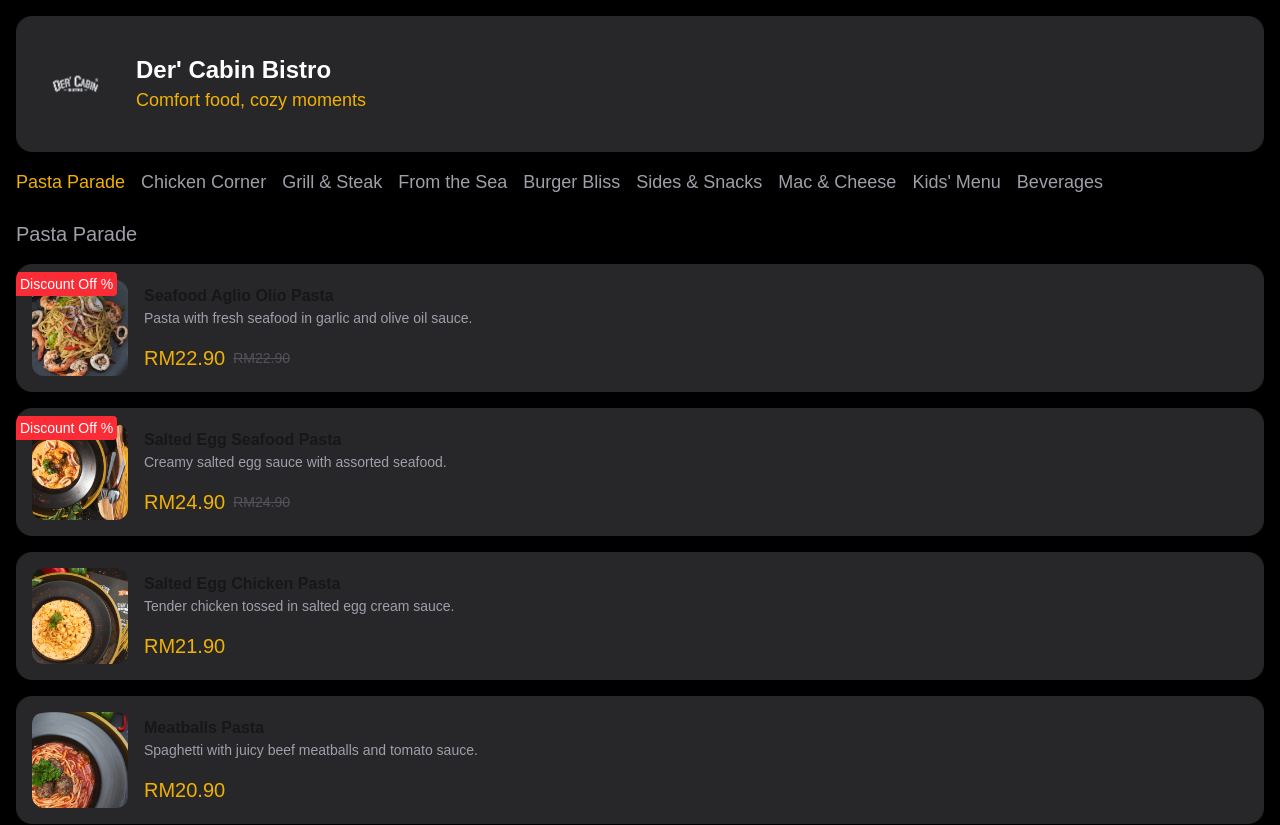
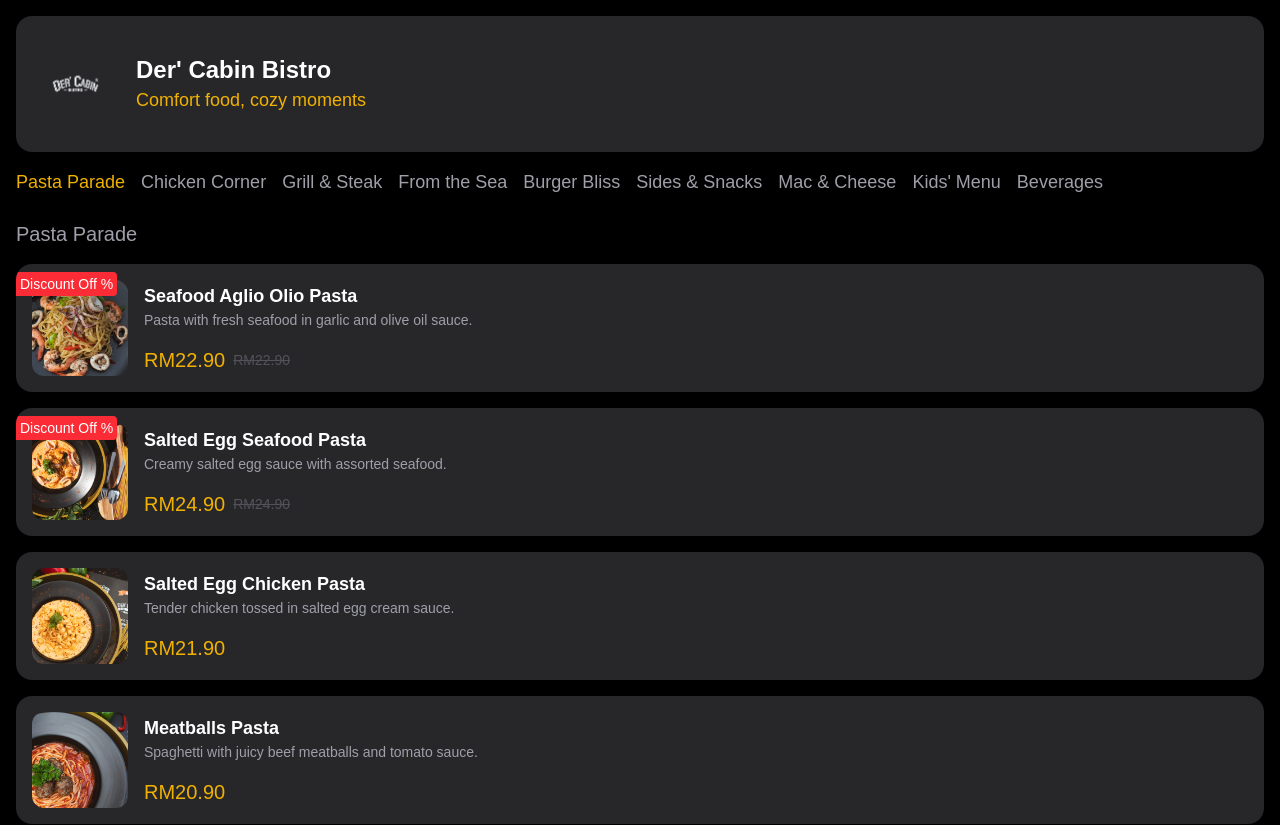
Before and after one commit to citrusarc/der-cabin-dining-app, a Next.js app: page /child in a window 1280 px wide. Shown: the top 825 px of the page. Built offline with nearby package versions, Linux system fonts and the light colour scheme.

Commit message:
fix layout

```diff
--- a/app/child/page.tsx
+++ b/app/child/page.tsx
@@ -86,7 +86,7 @@ export default function ChildHomePage() {
                   </div>
                   <div className="flex flex-col gap-4">
                     <div>
-                      <h2 className="flex items-center gap-2 text-md font-semibold">
+                      <h2 className="flex items-center gap-2 text-lg font-semibold text-white">
                         {item.name}
                         {item.isBestSeller && (
                           <span>
```
